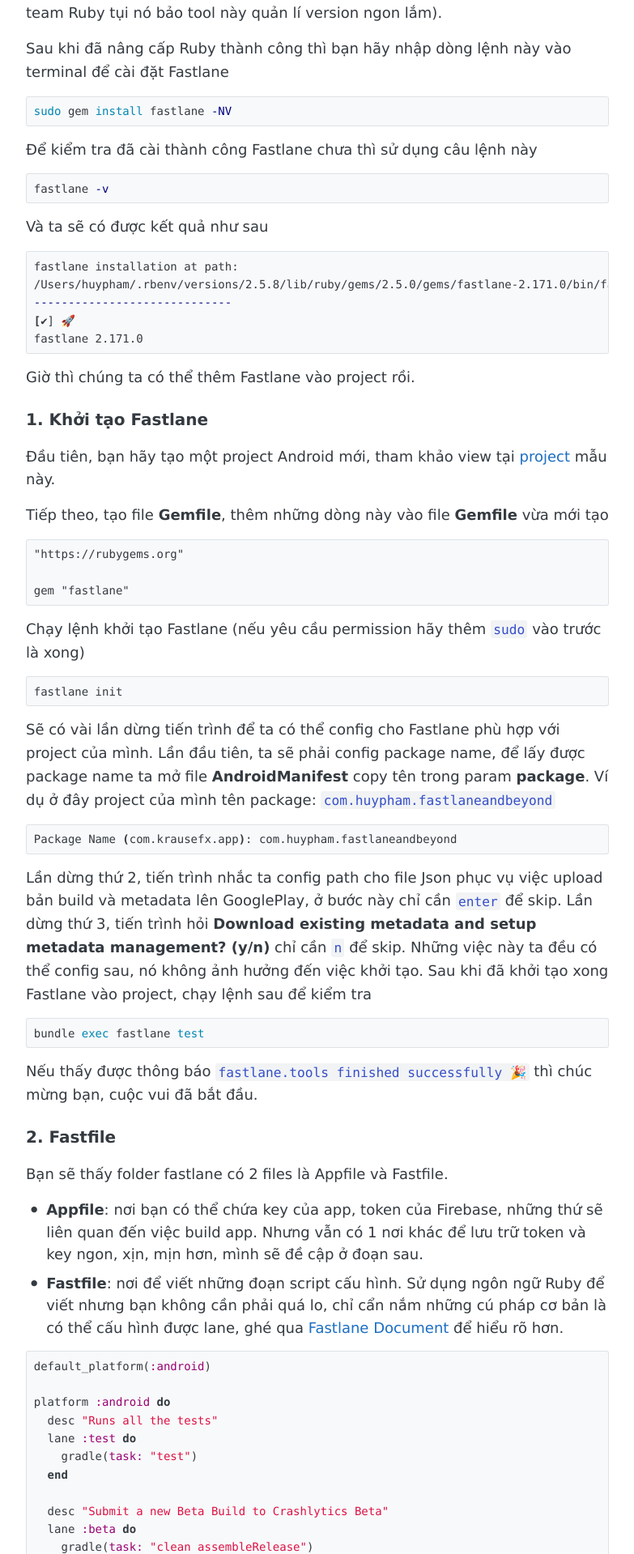
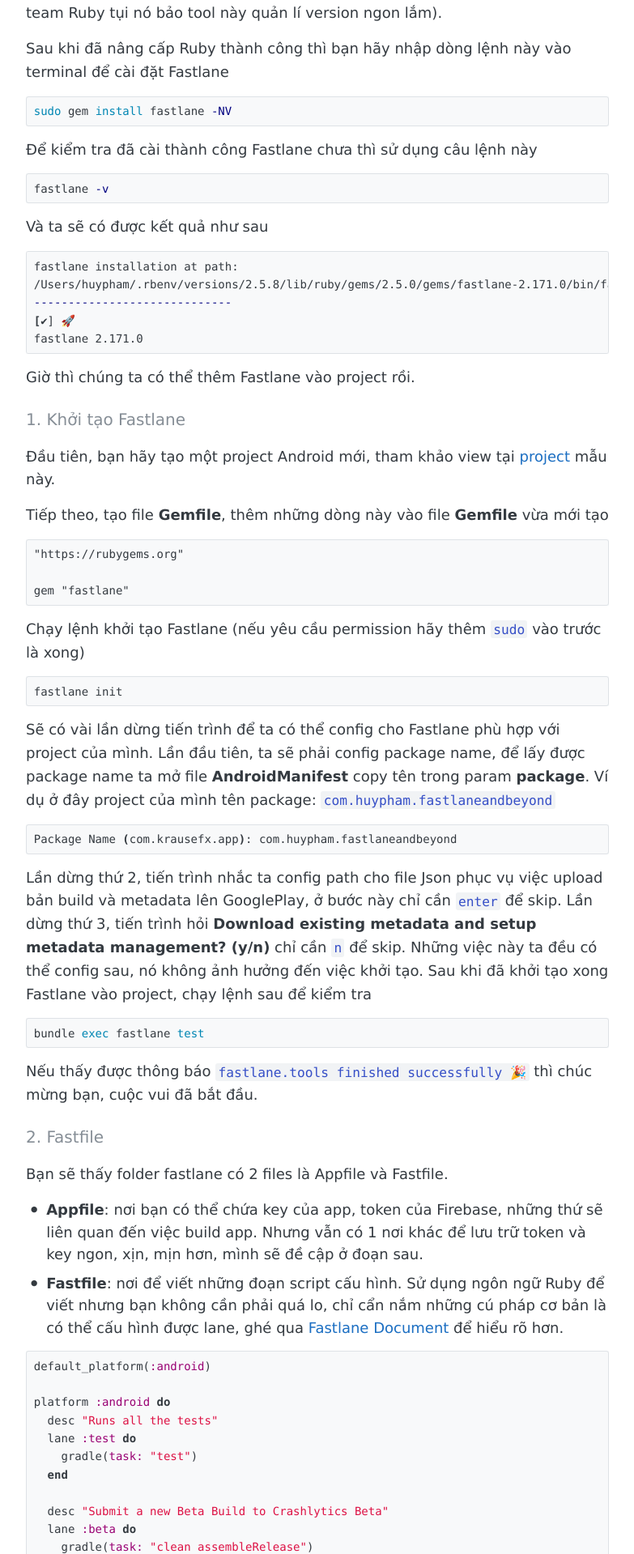
Before and after one commit to coder7eeN/coder7eeN.github.io, a Jekyll site: the page built from _posts/2021-01-08-fastlane-p1-firstlook.md, in a window 1280 px wide. Shown: the part 1477-3396 px from the top of the page at 81% size, without its empty margins (248-1031 px from the left). Built offline with Jekyll 4.4.1, drawn with Linux system fonts in a browser that asks for light colours.

```diff
--- a/_posts/2021-01-08-fastlane-p1-firstlook.md
+++ b/_posts/2021-01-08-fastlane-p1-firstlook.md
@@ -45,7 +45,7 @@
 
 Giờ thì chúng ta có thể thêm Fastlane vào project rồi.
 
-### 1. Khởi tạo Fastlane
+#### 1. Khởi tạo Fastlane
 
 Đầu tiên, bạn hãy tạo một project Android mới, tham khảo view tại [project](https://github.com/coder7eeN/fastlane_and_beyond/tree/main/app/src/main) mẫu này.
 
@@ -77,7 +77,7 @@
 
 Nếu thấy được thông báo `fastlane.tools finished successfully 🎉` thì chúc mừng bạn, cuộc vui đã bắt đầu.
 
-### 2. Fastfile
+#### 2. Fastfile
 
 Bạn sẽ thấy folder fastlane có 2 files là Appfile và Fastfile.
 
```
